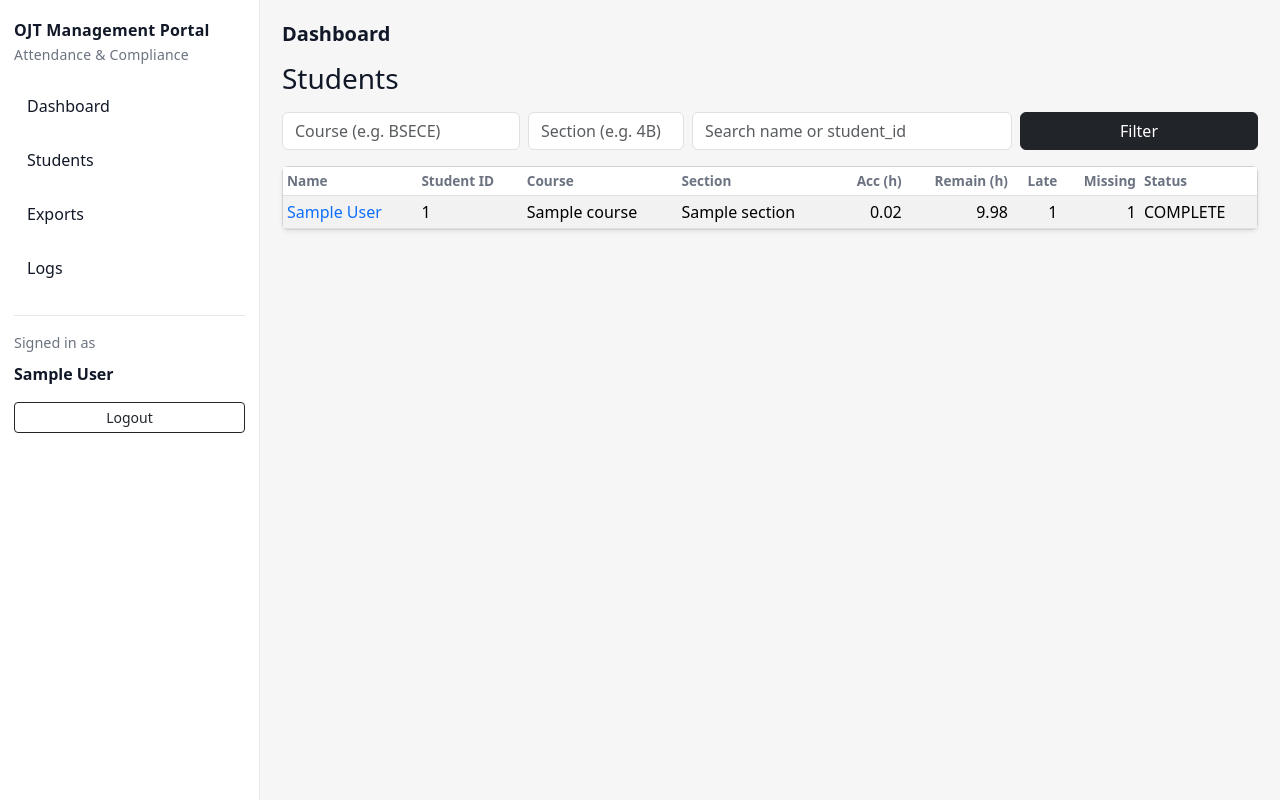
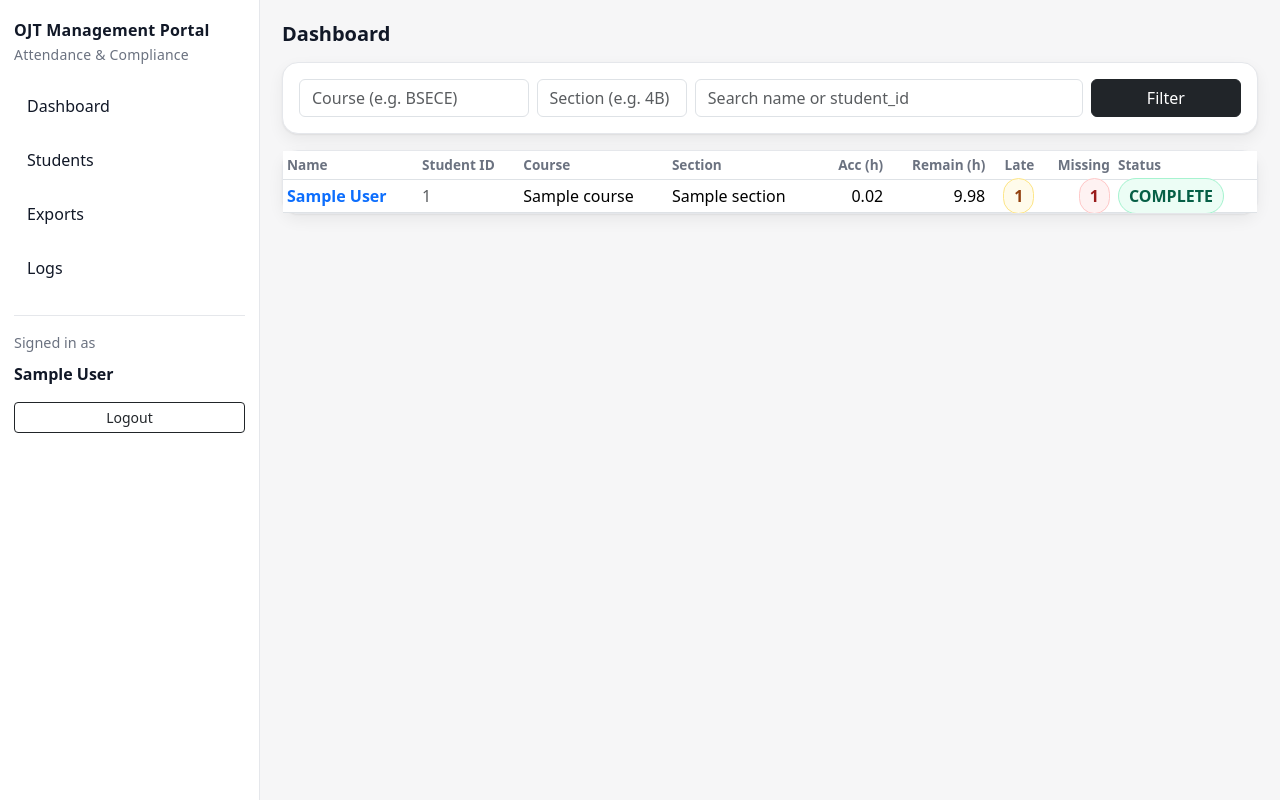
Before and after one commit to YuriBeginner/messenger-dtr, a Flask app: page /admin/students in a window 1280 px wide. Run offline with Flask 3, Linux system fonts and the light colour scheme; the visitor is signed in with stand-in values (Sample User, id 1); a database or web service that is not in the repository returns one stand-in record (values such as "Sample title"); some libraries are stand-ins or nearby versions.

Commit message:
Update students.html

```diff
--- a/templates/admin/students.html
+++ b/templates/admin/students.html
@@ -1,40 +1,77 @@
 {% extends "admin/base.html" %}
 {% block content %}
-<h3 class="mb-3">Students</h3>
 
-<form class="row g-2 mb-3" method="get">
-  <div class="col-md-3"><input class="form-control" name="course" placeholder="Course (e.g. BSECE)" value="{{ course }}"></div>
-  <div class="col-md-2"><input class="form-control" name="section" placeholder="Section (e.g. 4B)" value="{{ section }}"></div>
-  <div class="col-md-4"><input class="form-control" name="q" placeholder="Search name or student_id" value="{{ q }}"></div>
-  <div class="col-md-3 d-grid"><button class="btn btn-dark">Filter</button></div>
-</form>
+<div class="card-soft p-3 mb-3">
+  <form class="row g-2" method="get">
+    <div class="col-md-3">
+      <input class="form-control" name="course" placeholder="Course (e.g. BSECE)" value="{{ course }}">
+    </div>
+    <div class="col-md-2">
+      <input class="form-control" name="section" placeholder="Section (e.g. 4B)" value="{{ section }}">
+    </div>
+    <div class="col-md-5">
+      <input class="form-control" name="q" placeholder="Search name or student_id" value="{{ q }}">
+    </div>
+    <div class="col-md-2 d-grid">
+      <button class="btn btn-dark">Filter</button>
+    </div>
+  </form>
+</div>
 
-<div class="card shadow-sm">
+<div class="card-soft">
   <div class="table-responsive">
-    <table class="table table-sm table-striped mb-0">
+    <table class="table table-sm table-hover mb-0">
       <thead>
         <tr>
-          <th>Name</th><th>Student ID</th><th>Course</th><th>Section</th>
-          <th class="text-end">Acc (h)</th><th class="text-end">Remain (h)</th>
-          <th class="text-end">Late</th><th class="text-end">Missing</th><th>Status</th>
+          <th>Name</th>
+          <th>Student ID</th>
+          <th>Course</th>
+          <th>Section</th>
+          <th class="text-end">Acc (h)</th>
+          <th class="text-end">Remain (h)</th>
+          <th class="text-end">Late</th>
+          <th class="text-end">Missing</th>
+          <th>Status</th>
         </tr>
       </thead>
       <tbody>
       {% for s in students %}
         <tr>
-          <td><a href="/admin/student/{{ s.id }}">{{ s.full_name }}</a></td>
-          <td>{{ s.student_id }}</td>
+          <td><a class="fw-semibold" href="/admin/student/{{ s.id }}">{{ s.full_name }}</a></td>
+          <td class="text-muted">{{ s.student_id }}</td>
           <td>{{ s.course }}</td>
           <td>{{ s.section }}</td>
           <td class="text-end">{{ s.acc_hours }}</td>
           <td class="text-end">{{ s.remaining_hours }}</td>
-          <td class="text-end">{{ s.late_count }}</td>
-          <td class="text-end">{{ s.missing_count }}</td>
-          <td>{{ s.completion_status }}</td>
+
+          <td class="text-end">
+            {% if (s.late_count or 0) > 0 %}
+              <span class="badge-soft b-yellow">{{ s.late_count }}</span>
+            {% else %}
+              <span class="text-muted">0</span>
+            {% endif %}
+          </td>
+
+          <td class="text-end">
+            {% if (s.missing_count or 0) > 0 %}
+              <span class="badge-soft b-red">{{ s.missing_count }}</span>
+            {% else %}
+              <span class="text-muted">0</span>
+            {% endif %}
+          </td>
+
+          <td>
+            {% if s.completion_status == 'COMPLETE' %}
+              <span class="badge-soft b-green">COMPLETE</span>
+            {% else %}
+              <span class="badge-soft b-gray">IN PROGRESS</span>
+            {% endif %}
+          </td>
         </tr>
       {% endfor %}
       </tbody>
     </table>
   </div>
 </div>
+
 {% endblock %}
```
